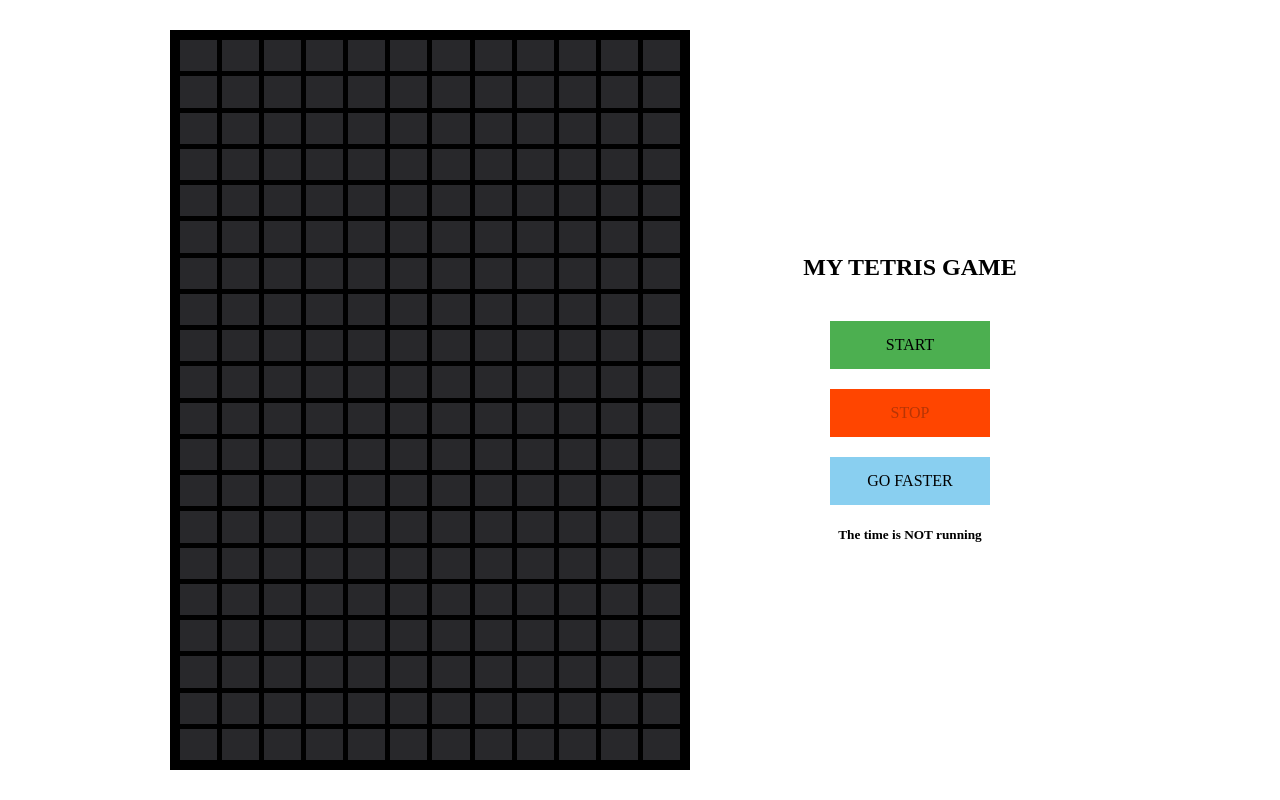
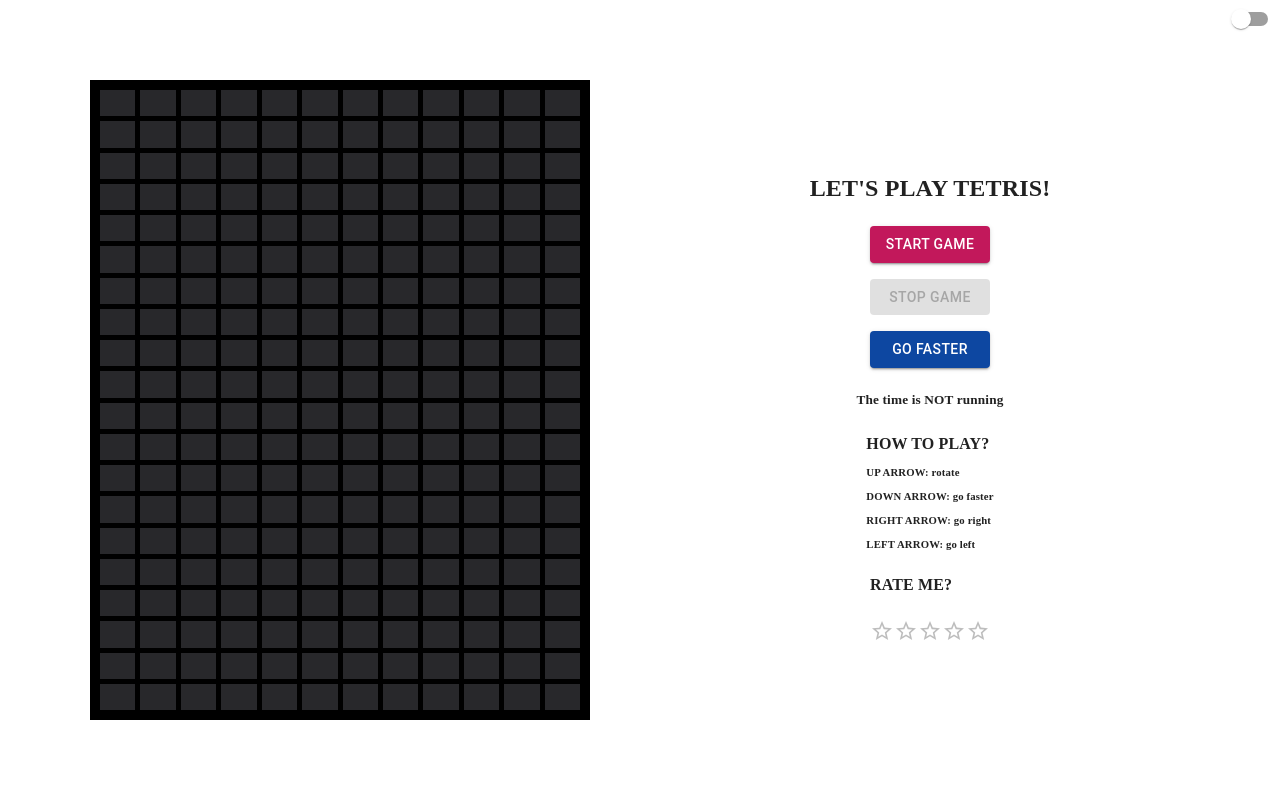
Before and after one commit to yasmina-b/tetris_lab, a React (Create React App) app: page / in a window 1280 px wide. Built offline with nearby package versions, Linux system fonts and the light colour scheme; the HTML template or start-up script is replaced by a standard one.

Commit message:
design of the game updated using mui

```diff
--- a/package.json
+++ b/package.json
@@ -3,6 +3,11 @@
   "version": "0.1.0",
   "private": true,
   "dependencies": {
+    "@emotion/react": "^11.9.0",
+    "@emotion/styled": "^11.8.1",
+    "@material-ui/icons": "^4.11.3",
+    "@mui/icons-material": "^5.6.2",
+    "@mui/material": "^5.7.0",
     "@testing-library/jest-dom": "^5.16.3",
     "@testing-library/react": "^12.1.4",
     "@testing-library/user-event": "^13.5.0",
--- a/src/App.js
+++ b/src/App.js
@@ -6,6 +6,12 @@ import { RightPanel } from "./components/RightPanel";
 import { TileBoard } from "./components/TileBoard";
 import { useBoard } from "./hooks/useBoard";
 import { DIRECTION } from "./utils/utils";
+import Button from '@mui/material/Button';
+import Stack from '@mui/material/Stack';
+import { ThemeProvider, createTheme } from "@mui/material/styles";
+import { CssBaseline, Switch, AppBar, Rating, Box, Typography} from "@mui/material";
+import { blue, green, pink } from "@mui/material/colors";
+
 
 function App() {
   const [speed, setSpeed] = useState(1000);
@@ -33,23 +39,64 @@ function App() {
     startTime();
   };
 
+  const [darkMode, setDarkMode] = useState(false);
+  const [value, setValue] = useState(0);
+
+  const darkTheme = createTheme({
+    palette: {
+      mode: "dark",
+      primary: {
+        main: blue[200],
+      },
+      secondary: {
+        main: pink[200],
+      },
+    },
+  });
+
+  const lightTheme = createTheme({
+    palette: {
+      mode: "light",
+      primary: {
+        main: blue[900],
+      },
+      secondary: {
+        main: pink[700],
+      },
+    },
+  });
+
   return (
+    <ThemeProvider theme={darkMode ? darkTheme : lightTheme}>
+      <CssBaseline>
         <GameContainer keyDown ={move}>
+          <AppBar sx={{ boxShadow: 0 }} color="transparent">
+            <Switch sx={{ marginLeft: "auto" }} checked={darkMode} onChange={() => setDarkMode(!darkMode) }></Switch>
+          </AppBar>
             <TileBoard board={board} />
               <RightPanel>
-        <h2>MY TETRIS GAME</h2>
-        <button  className="start-button" onClick={startTime} disabled={isRunning}>
-          START
-        </button>
-        <button className="stop-button" onClick={stopTime} disabled={!isRunning}>
-          STOP
-        </button>
-        <button className="fast-button" onClick={() => setSpeed((prev) => prev - 100)}>
-          GO FASTER
-        </button>
+                <h2>LET'S PLAY TETRIS!</h2>
+                <Stack spacing={2}>
+                <Button variant="contained" color="secondary" size="medium" onClick={startTime} disabled={isRunning}>START GAME</Button>
+                <Button variant="contained" color="error" size="medium" onClick={stopTime} disabled={!isRunning}>STOP GAME</Button>
+                <Button variant="contained" color="primary" size="medium" onClick={() => setSpeed((prev) => prev - 100)}>GO FASTER</Button>
+                </Stack>
                 <h5> The time is {isRunning ? "running" : "NOT running"}</h5>
+                <Stack spacing={1}>
+                    <h4>HOW TO PLAY?</h4>
+                    <h6>UP ARROW: rotate</h6>
+                    <h6>DOWN ARROW: go faster</h6>
+                    <h6>RIGHT ARROW: go right</h6>
+                    <h6>LEFT ARROW: go left</h6>
+                </Stack>
+                <Box sx={{'& > legend': { mt: 2 },}}>
+                  <h4>RATE ME?</h4>
+                  <Rating name="simple-controlled" value={value} onChange={(event, newValue) => {setValue(newValue);}}/>
+                </Box>
               </RightPanel>
         </GameContainer>
+      </CssBaseline>
+    </ThemeProvider>
   );
 }
 
--- a/src/components/RightPanel/styles.css
+++ b/src/components/RightPanel/styles.css
@@ -1,8 +1,8 @@
 .right-panel {
-    width: 400px;
+    width: 600px;
     height: 90vh;
-    padding-left: 20px;
-    background-color: white;
+    padding-left: 80px;
+    background-color: transparent;
     display: flex;
     flex-direction: column;
     align-items: center;
--- a/src/components/TileBoard/styles.css
+++ b/src/components/TileBoard/styles.css
@@ -1,5 +1,5 @@
 .tile-board {
-    height: 90vh;
+    height: 80vh;
     width: 500px;
     padding: 10px;
     background-color: black;
```
Also changed, not shown: 1 other file (tests, documents, lock files or other folders). Lines whose indentation alone changed are shown as unchanged.
